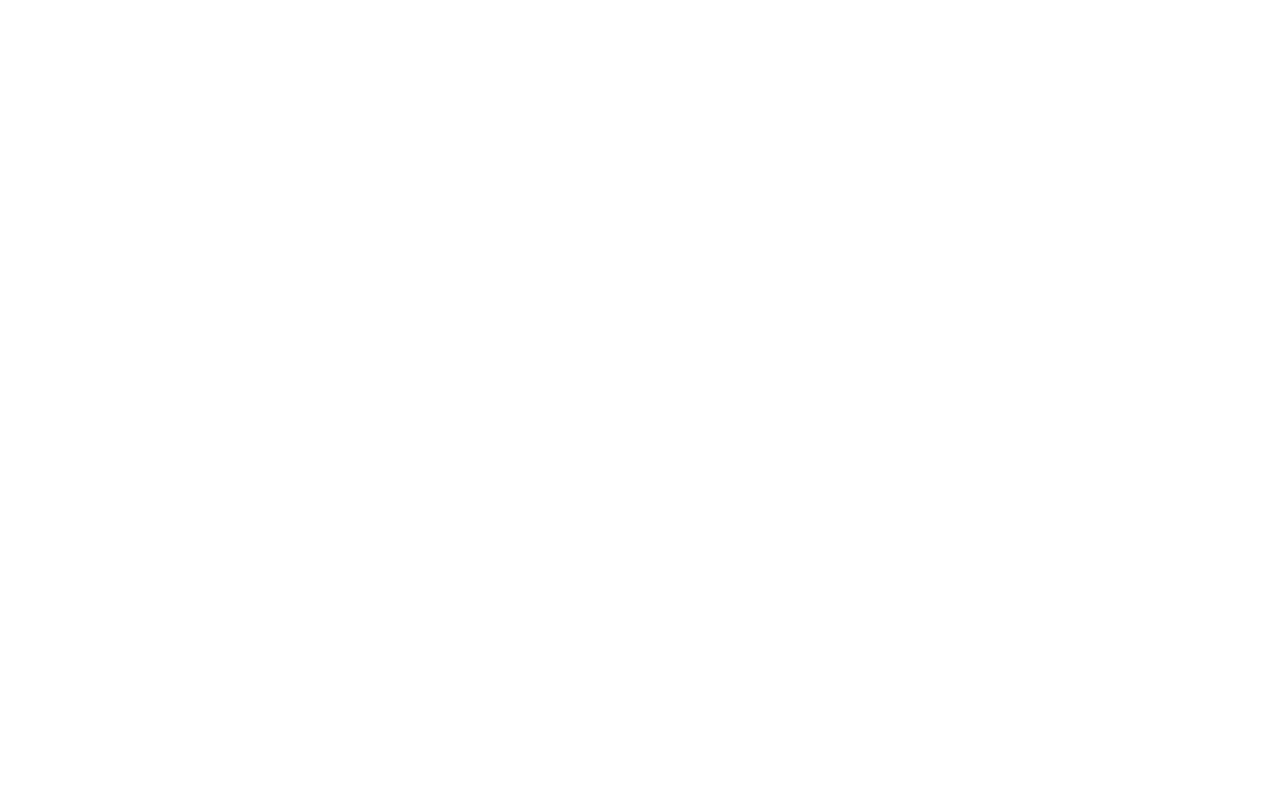
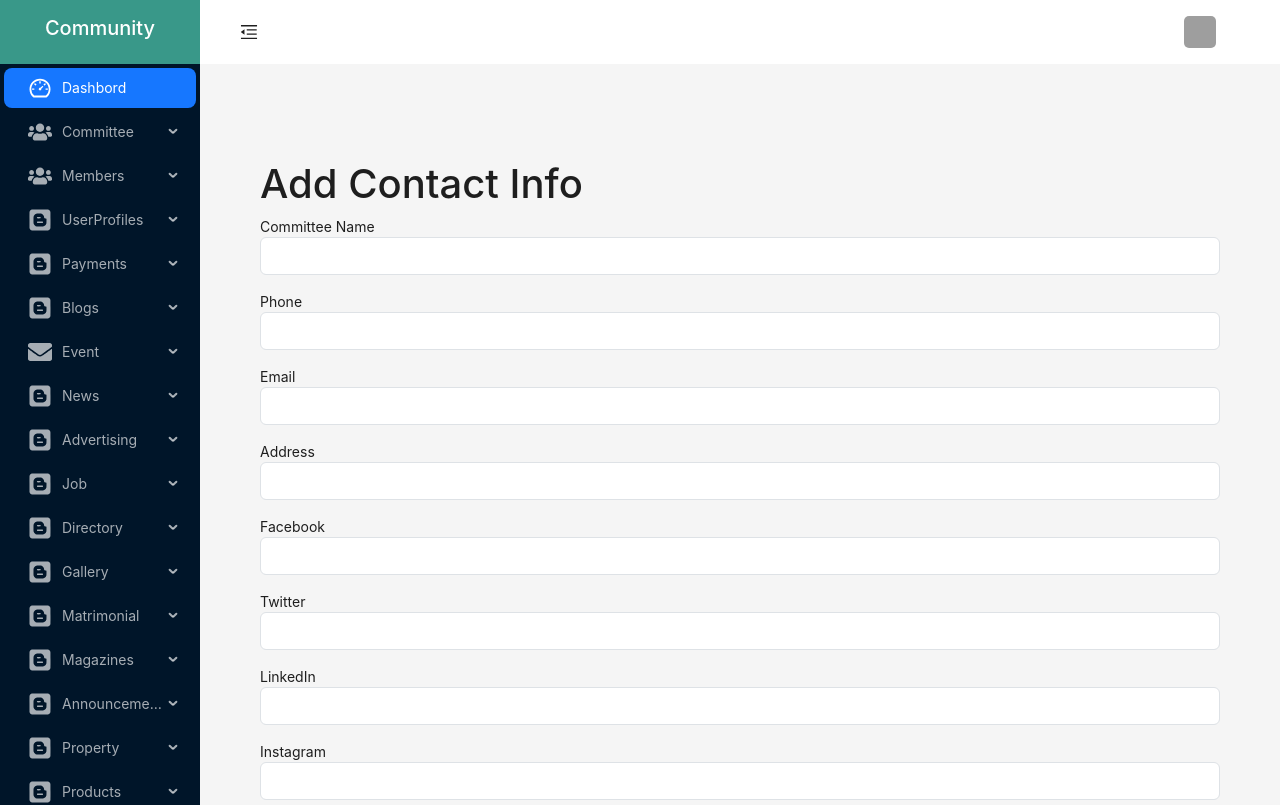
Before and after one commit to vinod4848/admin_panel_community, a React (Create React App) app: page /admin/ContcatInfo in a window 1280 px wide. Before the commit this address had no page. Shown: the top 805 px of the page. Built offline with nearby package versions, Linux system fonts and the light colour scheme; grey boxes are pictures that could not be loaded.

Commit message:
ContactInfo add

```diff
--- a/src/App.js
+++ b/src/App.js
@@ -68,6 +68,8 @@
 import MemberList from "./pages/MemberList";
 import MemberProfilelist from "./pages/MemberProfilelist";
 import AddCommittee from "./pages/AddCommittee";
+import AddContactInfo from "./pages/AddContcatInfo";
+import ContactInfoList from "./pages/ContcatInfoList";
 
 function App() {
   return (
@@ -177,6 +179,8 @@
           <Route path="Member-list" element={<MemberList />} />
           <Route path="Committee-List" element={<MemberProfilelist />} />
           <Route path="Committee" element={<AddCommittee />} />
+          <Route path="ContcatInfo" element={<AddContactInfo />} />
+          <Route path="ContcatInfo-List" element={<ContactInfoList />} />
         </Route>
       </Routes>
     </Router>
--- a/src/components/MainLayout.js
+++ b/src/components/MainLayout.js
@@ -533,6 +533,23 @@
                 },
               ],
             },
+            {
+              key: "ContcatInfo",
+              icon: <FaUsers className="fs-4" />,
+              label: "ContcatInfo",
+              children: [
+                {
+                  key: "ContcatInfo",
+                  icon: <FaUsers className="fs-4" />,
+                  label: "ContcatInfo",
+                },
+                {
+                  key: "ContcatInfo-List",
+                  icon: <ImBlog className="fs-4" />,
+                  label: "ContcatInfo List",
+                },
+              ],
+            },
           ]}
         />
       </Sider>
--- /dev/null
+++ b/src/pages/AddContcatInfo.js
@@ -0,0 +1,119 @@
+import React, { useState, useCallback } from "react";
+import axios from "axios";
+import { useNavigate } from "react-router-dom";
+import { toast } from "react-toastify";
+import { base_url } from "../utils/base_url";
+
+const AddContactInfo = () => {
+  const navigate = useNavigate();
+  const [contactData, setContactData] = useState({
+    CommitteeName: "",
+    phone: "",
+    email: "",
+    address: "",
+    socialMedia: {
+      facebook: "",
+      twitter: "",
+      linkedin: "",
+      instagram: "",
+      website: "",
+    },
+  });
+
+  const handleChange = useCallback((e) => {
+    const { name, value } = e.target;
+
+    if (name.startsWith("socialMedia.")) {
+      const key = name.split(".")[1];
+      setContactData((prevData) => ({
+        ...prevData,
+        socialMedia: {
+          ...prevData.socialMedia,
+          [key]: value,
+        },
+      }));
+    } else {
+      setContactData((prevData) => ({
+        ...prevData,
+        [name]: value,
+      }));
+    }
+  }, []);
+
+  const handleSubmit = useCallback(
+    async (e) => {
+      e.preventDefault();
+
+      const { CommitteeName, phone, email, address, socialMedia } = contactData;
+
+      if (!CommitteeName || !phone || !email || !address) {
+        toast.error("Please fill in all required fields.");
+        return;
+      }
+
+      try {
+        const response = await axios.post(`${base_url}contactInfo`, {
+          CommitteeName,
+          phone,
+          email,
+          address,
+          socialMedia,
+        });
+
+        if (response.status === 201) {
+          toast.success("Contact info added successfully!");
+          navigate("/admin/ContactInfo-List");
+        } else {
+          toast.error("Error adding contact info. Please try again.");
+        }
+      } catch (error) {
+        console.error("Error adding contact info:", error);
+        toast.error("Error adding contact info. Please try again.");
+      }
+    },
+    [contactData, navigate]
+  );
+
+  return (
+    <div className="container mt-5">
+      <h1>Add Contact Info</h1>
+      <form onSubmit={handleSubmit}>
+        {[
+          { label: "Committee Name", name: "CommitteeName", type: "text" },
+          { label: "Phone", name: "phone", type: "text" },
+          { label: "Email", name: "email", type: "email" },
+          { label: "Address", name: "address", type: "text" },
+          { label: "Facebook", name: "socialMedia.facebook", type: "text" },
+          { label: "Twitter", name: "socialMedia.twitter", type: "text" },
+          { label: "LinkedIn", name: "socialMedia.linkedin", type: "text" },
+          { label: "Instagram", name: "socialMedia.instagram", type: "text" },
+          { label: "Website", name: "socialMedia.website", type: "text" },
+        ].map(({ label, name, type }) => (
+          <div className="mb-3" key={name}>
+            <label htmlFor={name}>{label}</label>
+            <input
+              type={type}
+              id={name}
+              name={name}
+              className="form-control"
+              value={
+                name.startsWith("socialMedia.")
+                  ? contactData.socialMedia[name.split(".")[1]]
+                  : contactData[name]
+              }
+              onChange={handleChange}
+              required={type !== "file"}
+            />
+          </div>
+        ))}
+        <div className="mb-3">
+          <button type="submit" className="btn btn-primary form-control">
+            Add Contact Info
+          </button>
+        </div>
+      </form>
+    </div>
+  );
+};
+
+export default AddContactInfo;
--- /dev/null
+++ b/src/pages/ContactInfoList.css
@@ -0,0 +1,38 @@
+.container {
+    margin-top: 20px;
+    padding: 0 20px;
+  }
+
+  .card {
+    border: 1px solid #ddd;
+    border-radius: 8px;
+    padding: 20px;
+    margin-bottom: 20px;
+    background-color: #fff;
+  }
+
+  .card-header {
+    font-size: 1.25rem;
+    font-weight: bold;
+    margin-bottom: 10px;
+  }
+
+  .card-body {
+    font-size: 1rem;
+  }
+
+  .card-body p {
+    margin: 5px 0;
+  }
+
+  .card-footer {
+    font-size: 0.875rem;
+    color: #555;
+  }
+
+  .loading,
+  .error {
+    text-align: center;
+    margin-top: 20px;
+    font-size: 1.25rem;
+  }
--- /dev/null
+++ b/src/pages/ContcatInfoList.js
@@ -0,0 +1,90 @@
+import React, { useState, useEffect } from "react";
+import axios from "axios";
+import { base_url } from "../utils/base_url";
+import "./ContactInfoList.css";
+
+const ContactInfoList = () => {
+  const [contactList, setContactList] = useState([]);
+  const [loading, setLoading] = useState(true);
+  const [error, setError] = useState(null);
+
+  useEffect(() => {
+    const fetchContactInfo = async () => {
+      try {
+        const response = await axios.get(`${base_url}contactInfo`);
+        setContactList(response.data);
+      } catch (error) {
+        setError("Error fetching contact info.");
+        console.error("Error fetching contact info:", error);
+      } finally {
+        setLoading(false);
+      }
+    };
+
+    fetchContactInfo();
+  }, []);
+
+  const handleDelete = async (id) => {
+    if (window.confirm("Are you sure you want to delete this contact?")) {
+      try {
+        await axios.delete(`${base_url}contactInfo/${id}`);
+        setContactList(contactList.filter((contact) => contact._id !== id));
+      } catch (error) {
+        setError("Error deleting contact info.");
+        console.error("Error deleting contact info:", error);
+      }
+    }
+  };
+
+  if (loading) return <div className="loading">Loading...</div>;
+  if (error) return <div className="error">{error}</div>;
+
+  return (
+    <div className="container">
+      <h1>Contact Info List</h1>
+      {contactList.map((contact) => (
+        <div className="card" key={contact._id}>
+          <div className="card-header">
+            {contact.CommitteeName}
+            <button
+              className="btn btn-danger float-end"
+              onClick={() => handleDelete(contact._id)}
+            >
+              Delete
+            </button>
+          </div>
+          <div className="card-body">
+            <p>
+              <strong>Phone:</strong> {contact.phone}
+            </p>
+            <p>
+              <strong>Email:</strong> {contact.email}
+            </p>
+            <p>
+              <strong>Address:</strong> {contact.address}
+            </p>
+          </div>
+          <div className="card-footer">
+            <p>
+              <strong>Facebook:</strong> {contact.socialMedia.facebook}
+            </p>
+            <p>
+              <strong>Twitter:</strong> {contact.socialMedia.twitter}
+            </p>
+            <p>
+              <strong>LinkedIn:</strong> {contact.socialMedia.linkedin}
+            </p>
+            <p>
+              <strong>Instagram:</strong> {contact.socialMedia.instagram}
+            </p>
+            <p>
+              <strong>Website:</strong> {contact.socialMedia.website}
+            </p>
+          </div>
+        </div>
+      ))}
+    </div>
+  );
+};
+
+export default ContactInfoList;
```
